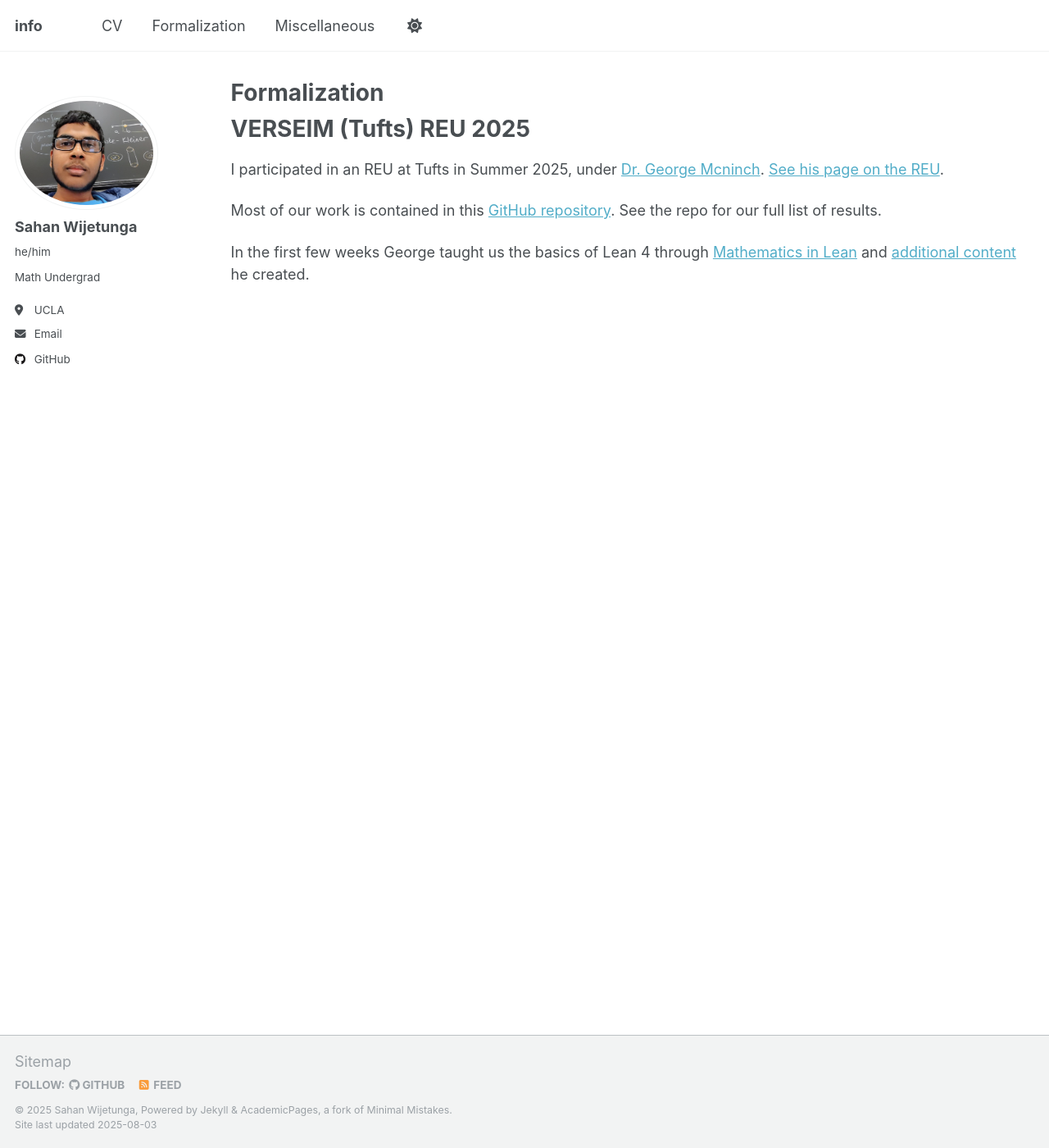
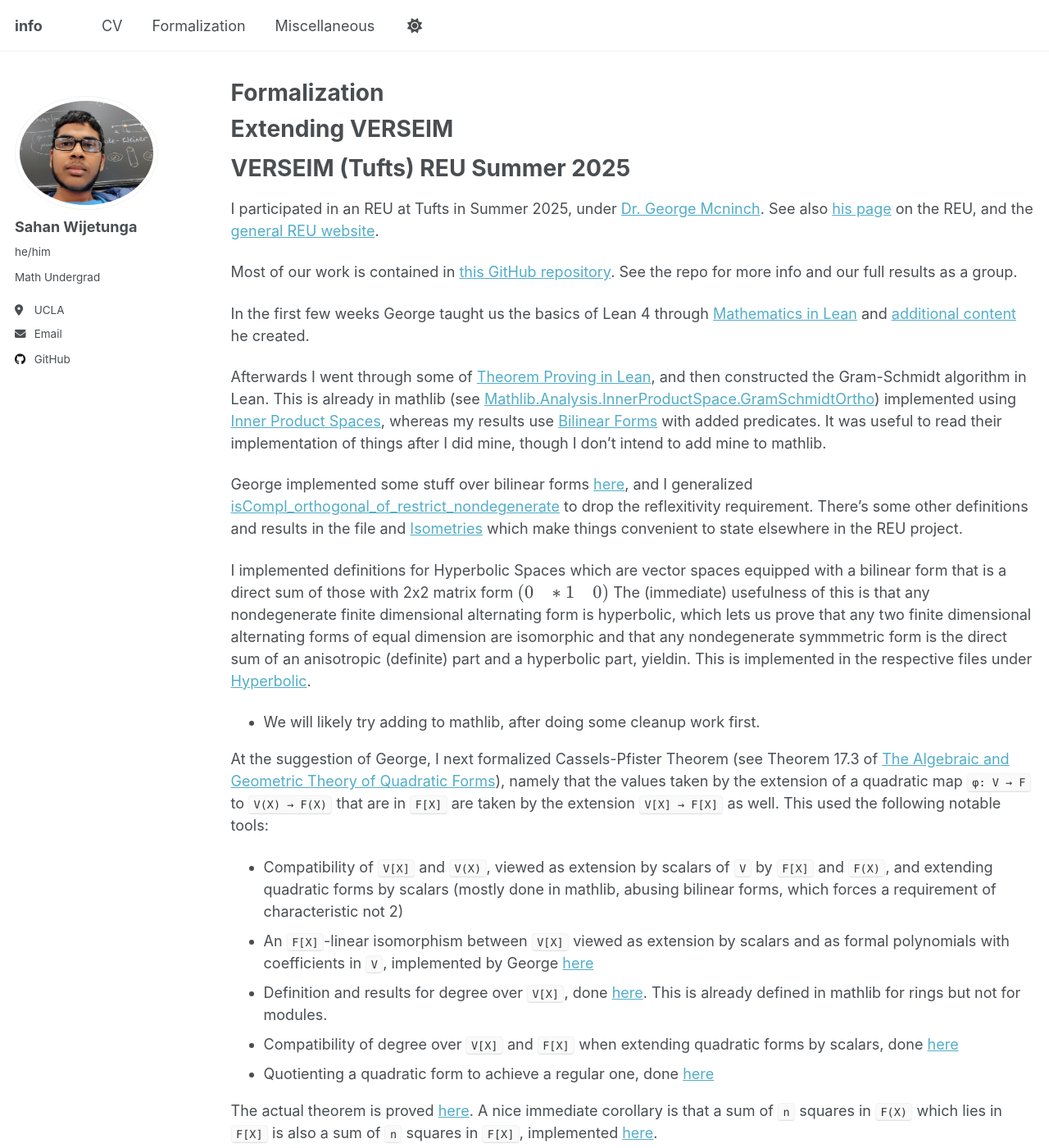
Before and after one commit to sahanwijetunga/sahanwijetunga.github.io, a Jekyll site: the page built from _pages/formalization.md, in a window 1280 px wide and 1400 px high. Shown: the whole window at 82% size. Built offline with Jekyll 4.4.1, drawn with Linux system fonts in a browser that asks for light colours; some of the changed text lies outside the part shown.

Commit message:
Update formalization.md

````diff
--- a/_pages/formalization.md
+++ b/_pages/formalization.md
@@ -5,10 +5,33 @@ permalink: /formalization/
 author_profile: true
 ---
 
-VERSEIM (Tufts) REU 2025
+Extending VERSEIM
 ======
-I participated in an REU at Tufts in Summer 2025, under [Dr. George Mcninch](https://gmcninch.math.tufts.edu/). [See his page on the REU](https://gmcninch.math.tufts.edu/posts/2025-07--formalization-REU.html).
 
-Most of our work is contained in this [GitHub repository](https://github.com/gmcninch-tufts/VERSEIM-2025). See the repo for our full list of results.
+VERSEIM (Tufts) REU Summer 2025
+======
+I participated in an REU at Tufts in Summer 2025, under [Dr. George Mcninch](https://gmcninch.math.tufts.edu/). See also [his page](https://gmcninch.math.tufts.edu/posts/2025-07--formalization-REU.html) on the REU, and the [general REU website](https://sites.tufts.edu/verseimreu/).
+
+Most of our work is contained in [this GitHub repository](https://github.com/gmcninch-tufts/VERSEIM-2025). See the repo for more info and our full results as a group.
 
 In the first few weeks George taught us the basics of Lean 4 through [Mathematics in Lean](https://leanprover-community.github.io/mathematics_in_lean/index.html) and [additional content](https://github.com/gmcninch-tufts/VERSEIM-2025/tree/main/VERSEIM2025/Introduction) he created.
+
+Afterwards I went through some of [Theorem Proving in Lean](https://lean-lang.org/theorem_proving_in_lean4/), and then constructed the Gram-Schmidt algorithm in Lean. This is already in mathlib (see [Mathlib.Analysis.InnerProductSpace.GramSchmidtOrtho](https://leanprover-community.github.io/mathlib4_docs/Mathlib/Analysis/InnerProductSpace/GramSchmidtOrtho.html)) implemented using [Inner Product Spaces](https://leanprover-community.github.io/mathlib4_docs/Mathlib/Analysis/InnerProductSpace/Defs.html#InnerProductSpace), whereas my results use [Bilinear Forms](https://leanprover-community.github.io/mathlib4_docs/Mathlib/LinearAlgebra/BilinearMap.html#LinearMap.BilinForm) with added predicates. It was useful to read their implementation of things after I did mine, though I don't intend to add mine to mathlib.
+
+George implemented some stuff over bilinear forms [here](https://github.com/gmcninch-tufts/VERSEIM-2025/blob/main/VERSEIM2025/Forms/Bilinear.lean), and I generalized [isCompl_orthogonal_of_restrict_nondegenerate](https://leanprover-community.github.io/mathlib4_docs/Mathlib/LinearAlgebra/BilinearForm/Orthogonal.html#LinearMap.BilinForm.isCompl_orthogonal_of_restrict_nondegenerate) to drop the reflexitivity requirement. There's some other definitions and results in the file and [Isometries](https://github.com/gmcninch-tufts/VERSEIM-2025/blob/main/VERSEIM2025/Forms/Isometries.lean) which make things convenient to state elsewhere in the REU project.
+
+I implemented definitions for Hyperbolic Spaces which are vector spaces equipped with a bilinear form that is a direct sum of those with 2x2 matrix form \\(\begin{pmatrix} 0 & * \\ 1 & 0 \end{pmatrix} \\)
+The (immediate) usefulness of this is that any nondegenerate finite dimensional alternating form is hyperbolic, which lets us prove that any two finite dimensional alternating forms of equal dimension are isomorphic and that any nondegenerate symmmetric form is the direct sum of an anisotropic (definite) part and a hyperbolic part, yieldin. This is implemented in the respective files under [Hyperbolic](https://github.com/gmcninch-tufts/VERSEIM-2025/tree/main/VERSEIM2025/Forms/Hyperbolic).
+  * We will likely try adding to mathlib, after doing some cleanup work first.
+
+
+At the suggestion of George, I next formalized Cassels-Pfister Theorem (see Theorem 17.3 of [The Algebraic and Geometric Theory
+of Quadratic Forms](https://www.math.ucla.edu/~merkurev/Book/Kniga-final/Kniga.pdf)), namely that the values taken by the extension of a quadratic map ```φ: V → F``` to ```V(X) → F(X)``` that are in ```F[X]``` are taken by the extension ```V[X] → F[X]``` as well. This used the following notable tools:
+  * Compatibility of ```V[X]``` and ```V(X)```, viewed as extension by scalars of ```V``` by ```F[X]``` and ```F(X)```, and extending quadratic forms by scalars (mostly done in mathlib, abusing bilinear forms, which forces a requirement of characteristic not 2)
+  * An ```F[X]```-linear isomorphism between ```V[X]``` viewed as extension by scalars and as formal polynomials with coefficients in ```V```, implemented by George [here](https://github.com/gmcninch-tufts/VERSEIM-2025/blob/main/VERSEIM2025/Forms/RationalFunctionFields/PolynomialModule.lean)
+  * Definition and results for degree over ```V[X]```, done [here](https://github.com/gmcninch-tufts/VERSEIM-2025/tree/main/VERSEIM2025/PolynomialModuleDegree). This is already defined in mathlib for rings but not for modules.
+  * Compatibility of degree over ```V[X]``` and ```F[X]``` when extending quadratic forms by scalars, done [here](https://github.com/gmcninch-tufts/VERSEIM-2025/blob/main/VERSEIM2025/Forms/RationalFunctionFields/Basics.lean)
+  * Quotienting a quadratic form to achieve a regular one, done [here](https://github.com/gmcninch-tufts/VERSEIM-2025/blob/main/VERSEIM2025/Forms/QuadraticNondegenerate.lean)
+
+The actual theorem is proved [here](https://github.com/gmcninch-tufts/VERSEIM-2025/blob/main/VERSEIM2025/Forms/RationalFunctionFields/CasselsPfister.lean). A nice immediate corollary is that a sum of ```n``` squares in ```F(X)``` which lies in ```F[X]``` is also a sum of ```n``` squares in ```F[X]```, implemented [here](https://github.com/gmcninch-tufts/VERSEIM-2025/blob/main/VERSEIM2025/Forms/RationalFunctionFields/Results.lean).
+  * Though its not an immediate concern, we will likely try adding some of the theory developed to mathlib over time.
````
